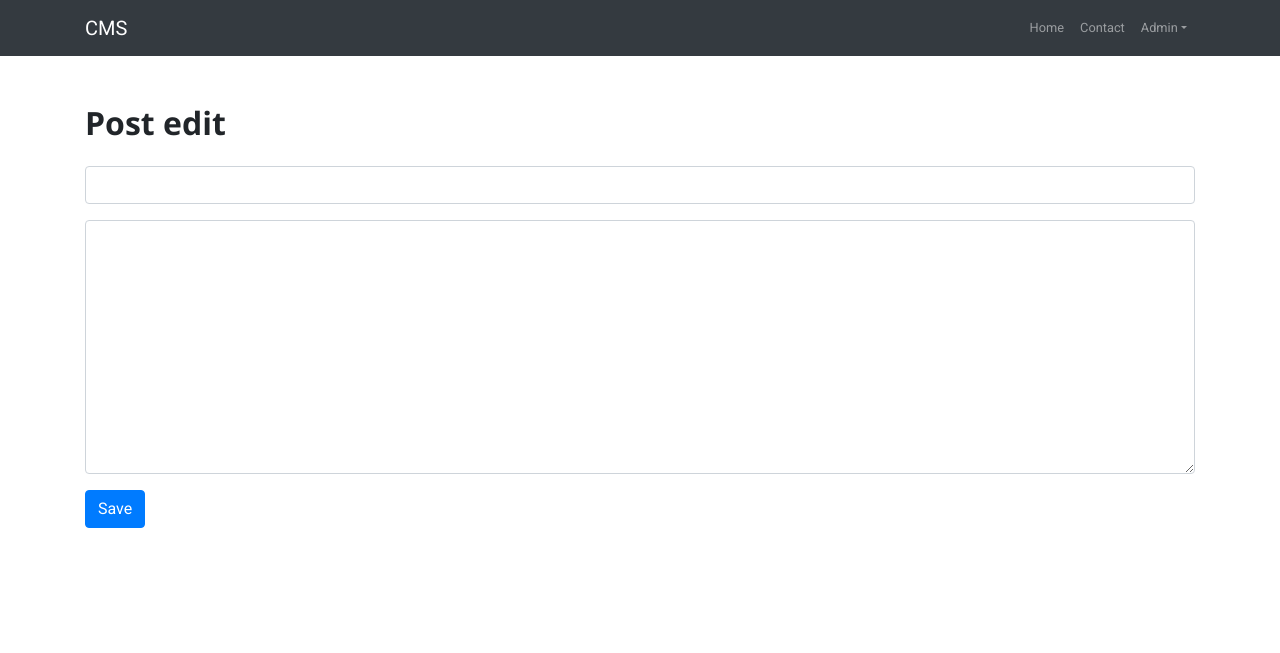
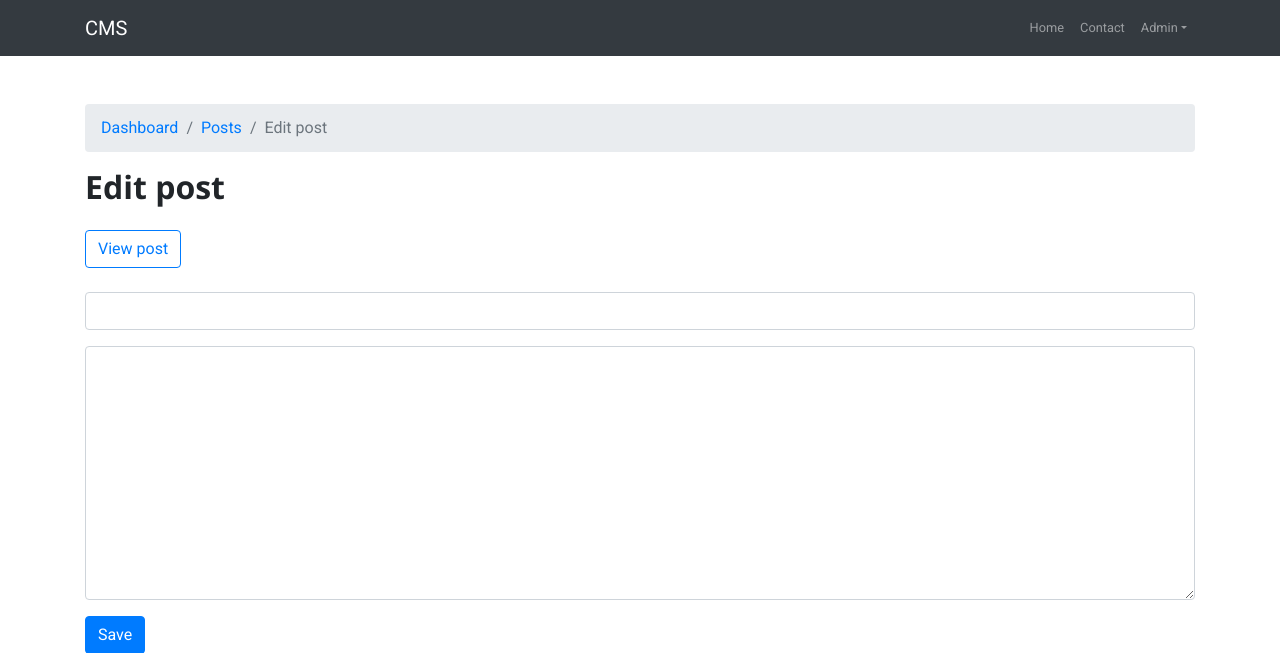
Before and after one commit to gustavoalbuquerquebr/cms, a PHP site: page /admin/post_edit.php?id=1 in a window 1280 px wide. Shown: the top 653 px of the page. Run offline with PHP 8.4, Linux system fonts and the light colour scheme; the visitor is signed in with stand-in values (Sample User, id 1); data that the repository does not hold is empty.

Commit message:
Add view post button at post edit page & add breadcrumb at admin pages

```diff
--- a/admin/post_edit.php
+++ b/admin/post_edit.php
@@ -16,7 +16,18 @@ $post = fetch_post_db($id);
 <?php includes_header("Edit post") ?>
 
   <main class="container mb-5">
-  <h1 class="mb-4">Post edit</h1>
+
+  <nav aria-label="breadcrumb">
+    <ol class="breadcrumb">
+      <li class="breadcrumb-item"><a href="<?php echo make_url("admin/", true); ?>">Dashboard</a></li>
+      <li class="breadcrumb-item"><a href="<?php echo make_url("admin/posts.php", true); ?>">Posts</a></li>
+      <li class="breadcrumb-item active" aria-current="page">Edit post</li>
+    </ol>
+  </nav>
+
+  <h1 class="mb-4">Edit post</h1>
+
+    <a href="<?php echo make_url("post.php?id=", true) . $id; ?>" class="btn btn-outline-primary mb-4" target="_blank">View post</a>
 
     <form method="post" action="<?php echo $_SERVER["PHP_SELF"]; ?>">
       <input type="number" name="id" value="<?php echo $post["id"]; ?>" class="d-none">
--- a/includes/functions/admin/post_edit.php
+++ b/includes/functions/admin/post_edit.php
@@ -15,7 +15,7 @@ function update_post_db() {
 
   mysqli_close($db_connection);
 
-  $url = make_url("post.php?id=", true) . $id;
+  $url = make_url("admin/post_edit.php?id=", true) . $id;
   header("Location: $url");
 
   exit();
```
Also changed, not shown: admin/comments.php (+8 -0 lines), admin/post_create.php (+8 -0 lines), admin/posts.php (+8 -0 lines), admin/user_create.php (+9 -0 lines), admin/users.php (+8 -0 lines), readme.md.
